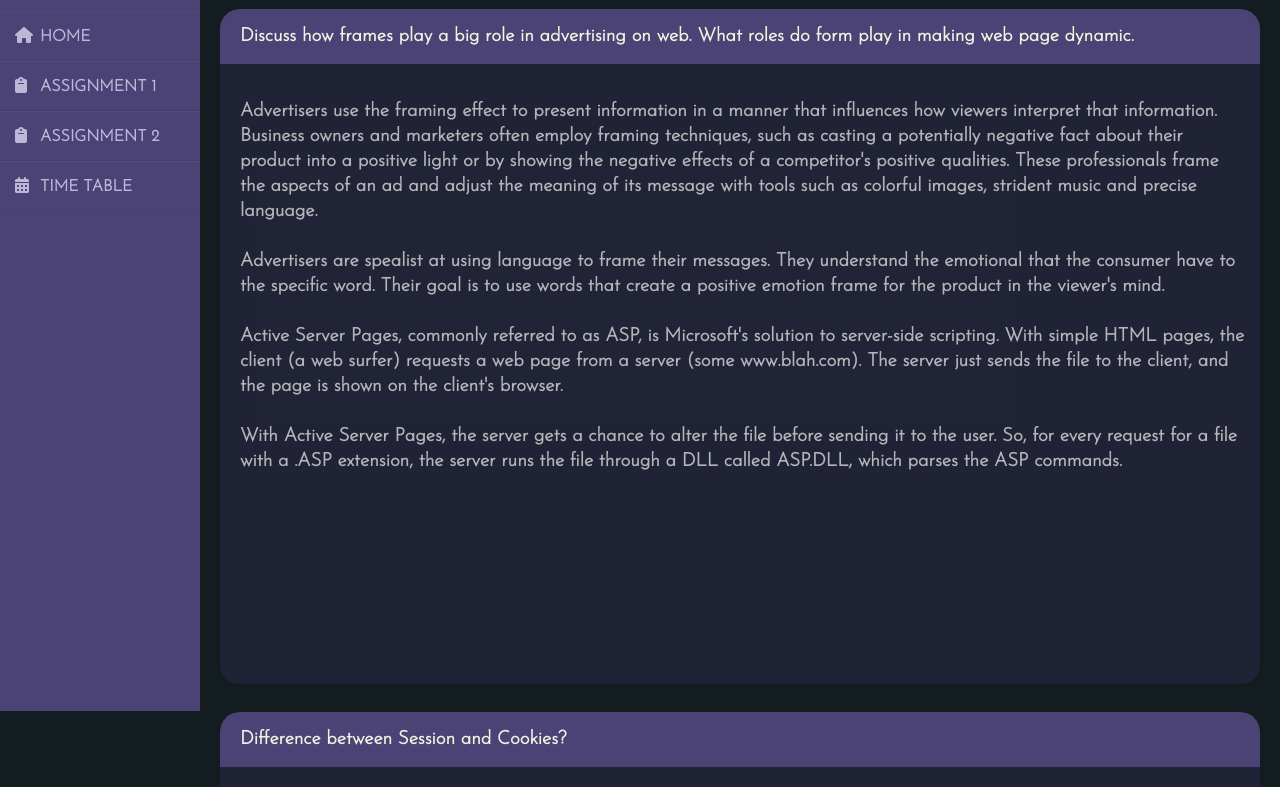
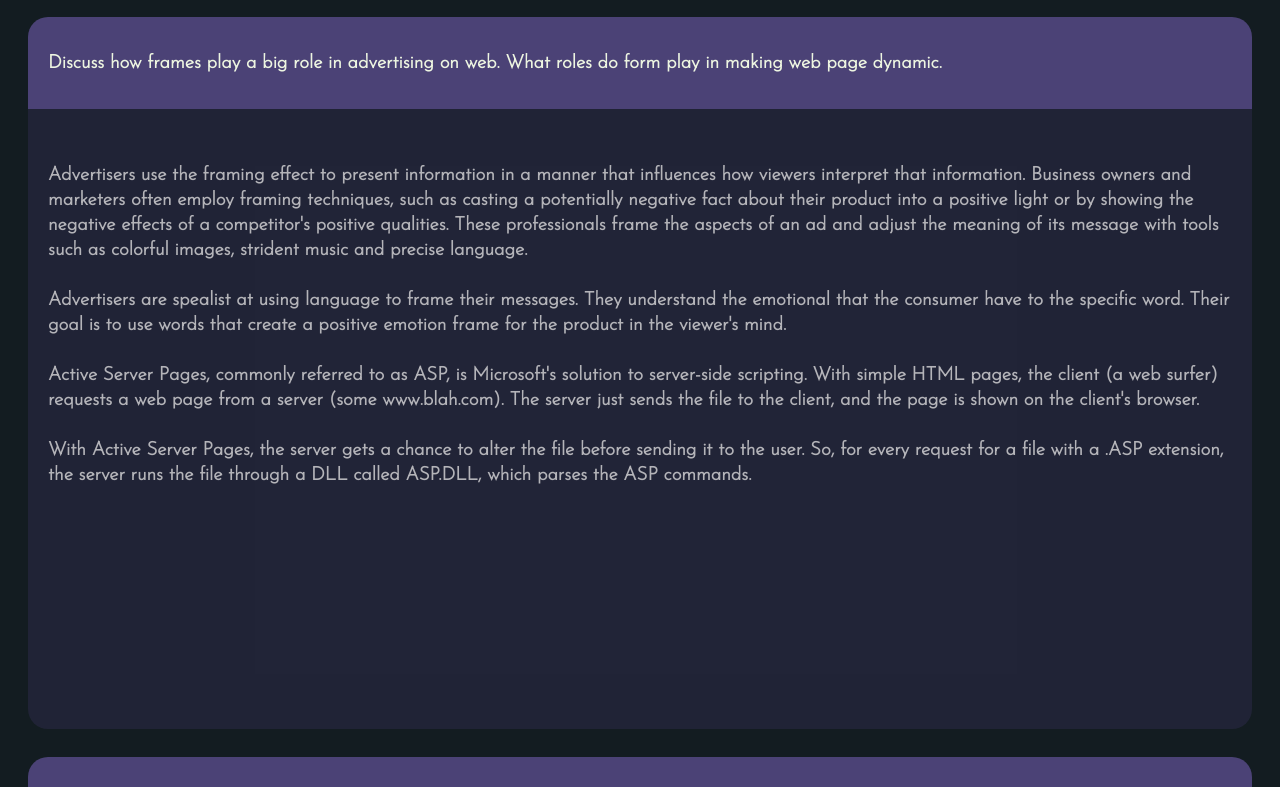
Before and after one commit to rohitsinghkcodes/Web-Technology, a plain HTML site: page assign_2.html in a window 1280 px wide. Shown: the part 89-876 px from the top of the page. Drawn offline with Linux system fonts and the light colour scheme.

```diff
--- a/assign_2.html
+++ b/assign_2.html
@@ -13,25 +13,6 @@
   </head>
   <body>
     <div class="wrapper">
-      <div class="sidebar">
-        <h2>web<br />technology</h2>
-        <ul>
-          <li>
-            <a href="index.html" style="font-family: 'Josefin Sans', sans-serif; text-decoration: none;"><i class="fas fa-home"></i><b>HOME</b></a>
-          </li>
-          <li>
-            <a href="assign_1.html" style="font-family: 'Josefin Sans', sans-serif; text-decoration: none;"><i class="fas fa-clipboard"></i><b>ASSIGNMENT 1</b></a>
-          </li>
-          <li>
-            <a href="#" style="font-family: 'Josefin Sans', sans-serif; text-decoration: none;"><i class="fas fa-clipboard"></i><b>ASSIGNMENT 2</b></a>
-          </li>
-          <li>
-            <a href="time_table.html" style="font-family: 'Josefin Sans', sans-serif; text-decoration: none;"><i class="fas fa-calendar-alt"></i><b>TIME TABLE</b></a>
-          </li>
-        </ul>
-      </div>
-
-      <!-- Main Content -->
       <div class="main_content">
         <div class="header">A&ensp;  s &ensp; s &ensp; i&ensp;  g&ensp;  n&ensp;  m &ensp;  e&ensp;  n&ensp;  t&ensp;&ensp;  2</div>
         <div class="info">
--- a/style.css
+++ b/style.css
@@ -2,8 +2,6 @@
 @import url('https://fonts.googleapis.com/css2?family=Dosis:wght@800&display=swap');
 
 *{
-    margin: 0;
-    padding: 0;
     box-sizing: border-box;
     list-style: none;
     font-family: 'Josefin Sans', sans-serif;
@@ -13,30 +11,17 @@ body{
 
 }
 
-.wrapper{
-    display: flex;
-    position: relative;
-
-}
-.wrapper .sidebar{
-    position: fixed;
-    width: 200px;
-    height: 100%;
-    background: #4b4276;
-    padding: 30px 0;
-
-}
 
 .wrapper .sidebar h2{
-    padding-left: 15px;
     color: #fff;
     text-transform: uppercase;
     margin-bottom: 30px;
+    margin-left: 15px;
     font-size: 20px;
     line-height: 20px;
 }
 
-.wrapper .sidebar ul li{
+.wrapper .sidebar li{
 
     padding: 15px;
     border-bottom: 1px solid rgba(0, 0, 0, 0.05);
@@ -44,24 +29,18 @@ body{
     ;
 }
 
-.wrapper .sidebar ul li a{
+.wrapper .sidebar li a{
 
     color: #bdb8d7;
     display: block;
 }
 
-.wrapper .sidebar ul li a .fas{
-    width: 25px;
 
+
+.wrapper .sidebar li:hover{
+    background: #594f8d;
 }
 
-.wrapper .sidebar ul li:hover{
-    background: #594f8d;
-}
-.wrapper .main_content{
-   width: 100%;
-   margin-left: 200px;
-}
 
 .wrapper .main_content .header{
     padding: 20px;
```
Also changed, not shown: Content.html (added, +24 -0 lines), assign_1.html (+0 -19 lines), index.html (+7 -32 lines), navigation.html (added, +49 -0 lines).
